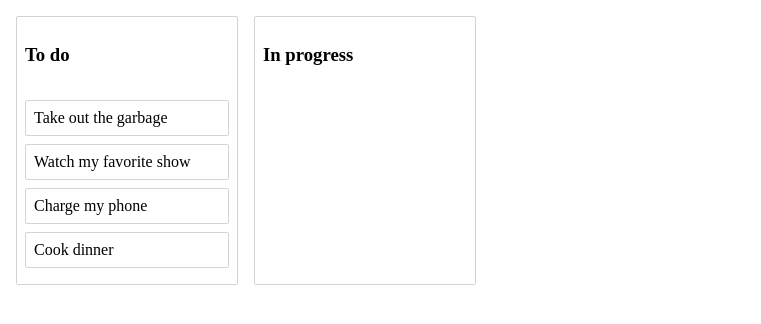
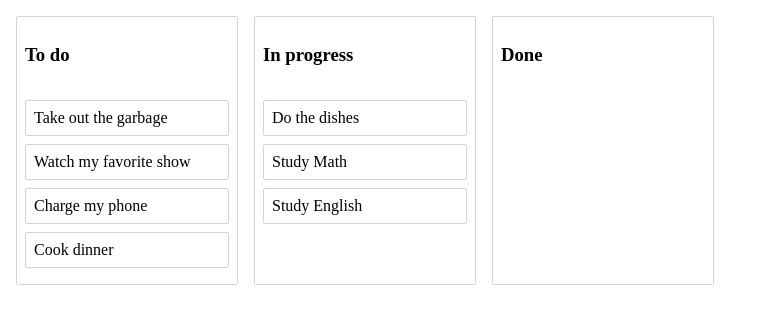
Before and after one commit to jasonluo07/react-beautiful-dnd-sandbox, a React (Create React App) app: page / in a window 1280 px wide. Shown: the top 324 px of the page, without its empty margins (0-761 px from the left). Built offline with nearby package versions, Linux system fonts and the light colour scheme.

Commit message:
在 <App /> 的 handleDragEnd 裡增加對欄重新排序的邏輯

```diff
--- a/src/App.tsx
+++ b/src/App.tsx
@@ -14,13 +14,24 @@ export default function App() {
   const [data, setData] = useState<IData>(initialData);
 
   function handleDragEnd(result: DropResult) {
-    const { destination, source, draggableId } = result;
+    const { destination, source, draggableId, type } = result;
 
     if (!destination) {
       return;
     }
 
     if (destination.droppableId === source.droppableId && destination.index === source.index) {
+      return;
+    }
+
+    if (type === 'column') {
+      setData(prevData => {
+        return produce(prevData, draft => {
+          draft.columnOrder.splice(source.index, 1);
+          draft.columnOrder.splice(destination.index, 0, draggableId);
+        });
+      });
+
       return;
     }
 
--- a/src/components/Column.tsx
+++ b/src/components/Column.tsx
@@ -6,6 +6,7 @@ import { Droppable, Draggable } from '@hello-pangea/dnd';
 const Container = styled.div`
   margin: 8px;
   border: 1px solid lightgrey;
+  background-color: white;
   border-radius: 2px;
   width: 220px;
 
--- a/src/initialData.ts
+++ b/src/initialData.ts
@@ -6,6 +6,9 @@ const initialData: IData = {
     'task-2': { id: 'task-2', content: 'Watch my favorite show' },
     'task-3': { id: 'task-3', content: 'Charge my phone' },
     'task-4': { id: 'task-4', content: 'Cook dinner' },
+    'task-5': { id: 'task-5', content: 'Do the dishes' },
+    'task-6': { id: 'task-6', content: 'Study Math' },
+    'task-7': { id: 'task-7', content: 'Study English' },
   },
   columns: {
     'column-1': {
@@ -16,11 +19,15 @@ const initialData: IData = {
     'column-2': {
       id: 'column-2',
       title: 'In progress',
+      taskIds: ['task-5', 'task-6', 'task-7'],
+    },
+    'column-3': {
+      id: 'column-3',
+      title: 'Done',
       taskIds: [],
     },
-
   },
-  columnOrder: ['column-1', 'column-2'],
+  columnOrder: ['column-1', 'column-2', 'column-3'],
 };
 
 export default initialData;
```
